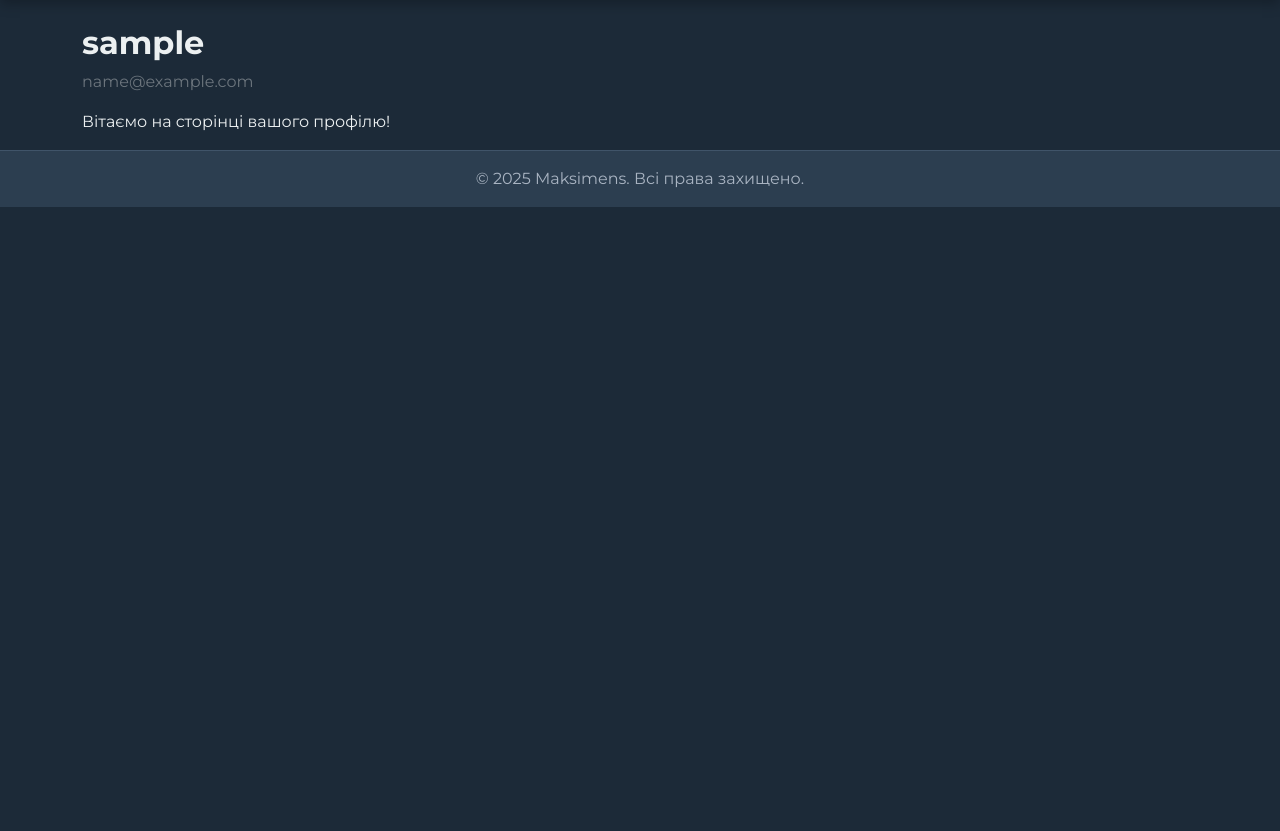
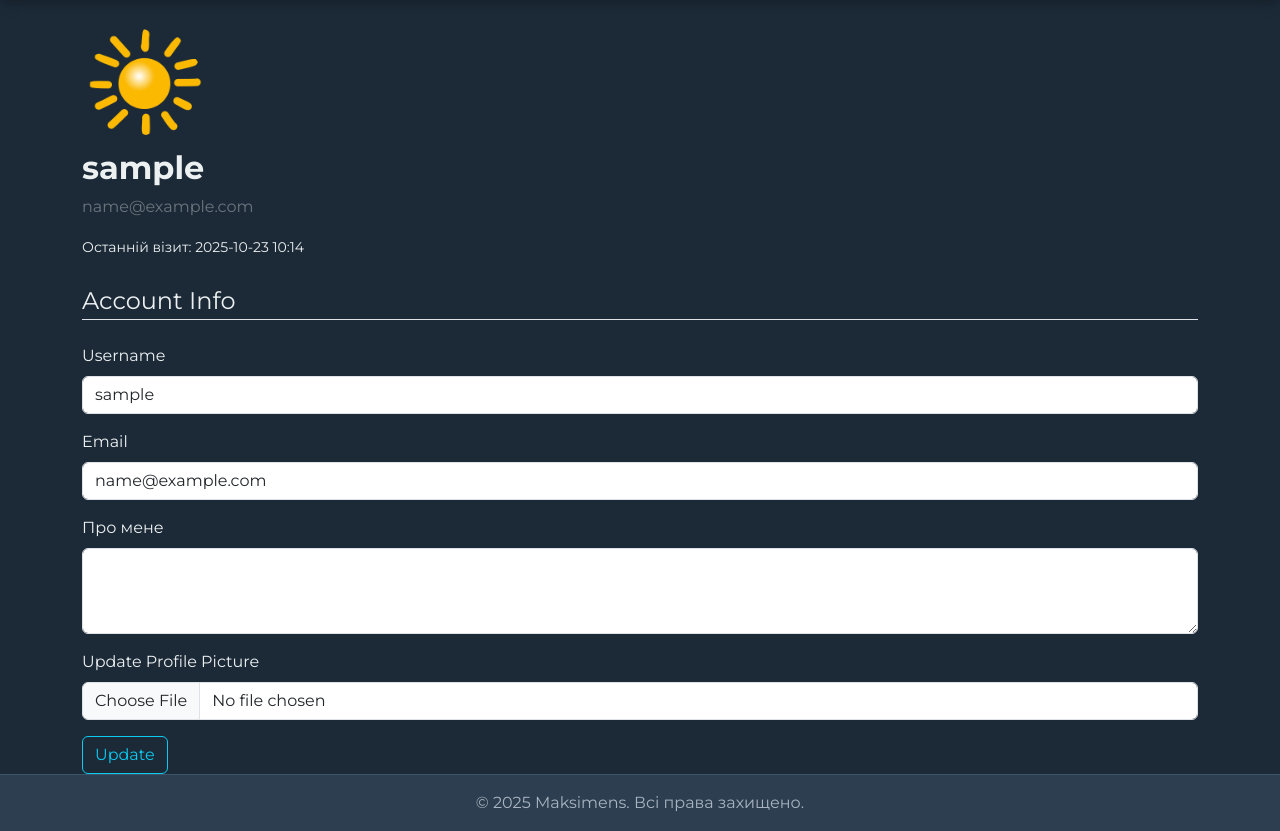
Before and after one commit to Muskam09/flask-app-lab, a Flask app: page /users/account in a window 1280 px wide. Shown: the part 56-887 px from the top of the page. Before the commit the page ends 263 px from the top, so only its background shows below. Run offline with Flask 3, Linux system fonts and the light colour scheme; the visitor is signed in with stand-in values (Sample User, id 1); data comes from the database, SQL or seed files in the repository; some libraries are stand-ins or nearby versions.

Commit message:
Solution lab 10

```diff
--- a/app/users/forms.py
+++ b/app/users/forms.py
@@ -1,8 +1,9 @@
 from flask_wtf import FlaskForm
-from wtforms import StringField, PasswordField, SubmitField, BooleanField
+from wtforms import StringField, PasswordField, SubmitField, BooleanField, TextAreaField
 from wtforms.validators import DataRequired, Length, Email, EqualTo, ValidationError
 from app.users.models import User
-
+from flask_wtf.file import FileField, FileAllowed
+from flask_login import current_user
 
 class RegistrationForm(FlaskForm):
     username = StringField('Username', validators=[
@@ -33,3 +34,30 @@ class RegistrationForm(FlaskForm):
         user = User.query.filter_by(email=email.data).first()
         if user:
             raise ValidationError('Цей email вже зареєстрований.')
+
+class UpdateAccountForm(FlaskForm):
+    username = StringField('Username', validators=[
+        DataRequired(), Length(min=4, max=20)
+    ])
+    email = StringField('Email', validators=[
+        DataRequired(), Email()
+    ])
+
+    # Поле для завантаження файлу
+    picture = FileField('Update Profile Picture', validators=[
+        FileAllowed(['jpg', 'png', 'jpeg'])
+    ])
+    about_me = TextAreaField('Про мене')
+    submit = SubmitField('Update')
+
+    def validate_username(self, username):
+        if username.data != current_user.username:
+            user = User.query.filter_by(username=username.data).first()
+            if user:
+                raise ValidationError('Це ім\'я вже зайняте.')
+
+    def validate_email(self, email):
+        if email.data != current_user.email:
+            user = User.query.filter_by(email=email.data).first()
+            if user:
+                raise ValidationError('Цей email вже зареєстрований.')
--- a/app/users/models.py
+++ b/app/users/models.py
@@ -1,6 +1,7 @@
 from app import db, bcrypt, login_manager
 from sqlalchemy.orm import Mapped, mapped_column, relationship
-from sqlalchemy import String, Integer
+from sqlalchemy import String, Integer, DateTime
+from datetime import datetime, timezone
 from flask_login import UserMixin
 import typing
 if typing.TYPE_CHECKING:
@@ -18,7 +19,12 @@ class User(db.Model, UserMixin):
     username: Mapped[str] = mapped_column(String(80), unique=True, nullable=False)
     email: Mapped[str] = mapped_column(String(120), unique=True, nullable=False)
     password: Mapped[str] = mapped_column(String(200), nullable=False)
-
+    image_file: Mapped[str] = mapped_column(String(20), nullable=False, default='profile_default.png')
+    about_me: Mapped[str | None] = mapped_column(String(140))
+    last_seen: Mapped[datetime | None] = mapped_column(
+        DateTime,
+        default=lambda: datetime.now(timezone.utc)
+    )
     posts: Mapped[list["Post"]] = relationship(
         back_populates="user",
         cascade="all, delete-orphan"
--- a/app/users/templates/users/account.html
+++ b/app/users/templates/users/account.html
@@ -1,16 +1,49 @@
 {% extends "base.html" %}
+{% import "_macros.html" as macros %}
 
 {% block title %}Профіль користувача{% endblock %}
 
 {% block content %}
 <div class="content-section">
-    <div class="media">
-        <div class="media-body">
-            {# current_user доступний автоматично завдяки Flask-Login #}
-            <h2 class="account-heading">{{ current_user.username }}</h2>
-            <p class="text-secondary">{{ current_user.email }}</p>
-            <p>Вітаємо на сторінці вашого профілю!</p>
-        </div>
-    </div>
+  <div class="media mb-4">
+    <img class="rounded-circle account-img" src="{{ image_file }}" style="width: 125px; height: 125px;">
+    <div class="media-body">
+      <h2 class="account-heading">{{ current_user.username }}</h2>
+      <p class="text-secondary">{{ current_user.email }}</p>
+
+      {% if current_user.about_me %}
+        <p><strong>Про мене:</strong> {{ current_user.about_me }}</p>
+      {% endif %}
+
+      {% if current_user.last_seen %}
+        <p><small>Останній візит: {{ current_user.last_seen.strftime('%Y-%m-%d %H:%M') }}</small></p>
+      {% endif %}
+      </div>
+  </div>
+
+  <form method="POST" action="" enctype="multipart/form-data">
+      {{ form.hidden_tag() }}
+      <fieldset class="form-group">
+          <legend class="border-bottom mb-4">Account Info</legend>
+
+          {{ macros.render_field(form.username) }}
+          {{ macros.render_field(form.email) }}
+
+          {{ macros.render_field(form.about_me, rows=3) }}
+
+          <div class="mb-3">
+              {{ form.picture.label(class="form-label") }}
+              {{ form.picture(class="form-control") }}
+              {% if form.picture.errors %}
+                  {% for error in form.picture.errors %}
+                      <span class="text-danger">{{ error }}</span><br>
+                  {% endfor %}
+              {% endif %}
+          </div>
+      </fieldset>
+      <div class="form-group">
+          {{ form.submit(class="btn btn-outline-info") }}
+      </div>
+  </form>
 </div>
 {% endblock %}
--- a/app/users/views.py
+++ b/app/users/views.py
@@ -1,14 +1,17 @@
+import secrets
+import os
 from flask import (
     request, redirect, url_for, render_template,
-    session, flash, make_response, abort, Blueprint
+    session, flash, make_response, abort, Blueprint, current_app
 )
-from datetime import datetime
+from datetime import datetime, timezone
 from app import db
 from app.users.models import User
 from app.forms import LoginForm
-from app.users.forms import RegistrationForm
+from app.users.forms import RegistrationForm, UpdateAccountForm
 from flask_login import login_user, current_user, logout_user, login_required
 from app.users import users_bp
+from PIL import Image
 
 @users_bp.route("/hi/<string:name>")
 def greetings(name):
@@ -75,11 +78,53 @@ def logout():
     flash('Ви вийшли з системи.', 'info')
     return redirect(url_for('users.login'))
 
+def save_picture(form_picture):
+    random_hex = secrets.token_hex(8)
+    _, f_ext = os.path.splitext(form_picture.filename)
+    picture_fn = random_hex + f_ext
+
+    picture_path = os.path.join(current_app.root_path, 'static/profile_pics', picture_fn)
+    output_size = (125, 125)
+    i = Image.open(form_picture)
+    i.thumbnail(output_size)
+
+    i.save(picture_path)
+
+    return picture_fn
+
+@users_bp.before_request
+def before_request():
+    if current_user.is_authenticated:
+        current_user.last_seen = datetime.now(timezone.utc)
+        db.session.commit()
+
 # ===== ACCOUNT (Профіль користувача) =====
-@users_bp.route("/account")
+@users_bp.route("/account", methods=['GET', 'POST'])
 @login_required
 def account():
-    return render_template('users/account.html')
+    form = UpdateAccountForm()
+
+    if form.validate_on_submit():
+        if form.picture.data:
+            picture_file = save_picture(form.picture.data)
+            current_user.image_file = picture_file
+
+        # Оновлюємо інші дані
+        current_user.username = form.username.data
+        current_user.email = form.email.data
+
+        current_user.about_me = form.about_me.data
+
+        db.session.commit()
+        flash('Ваш акаунт оновлено!', 'success')
+        return redirect(url_for('users.account'))
+
+    elif request.method == 'GET':
+        form.username.data = current_user.username
+        form.email.data = current_user.email
+
+    image_file = url_for('static', filename='profile_pics/' + current_user.image_file)
+    return render_template('users/account.html', title='Account', image_file=image_file, form=form)
 
 # ===== PROFILE (Стара сторінка з Cookies) =====
 @users_bp.route('/profile', methods=['GET', 'POST'])
```
Also changed, not shown: app/static/profile_pics/0531f8155a50b0f7.png (added), app/static/profile_pics/profile_default.png (added).
